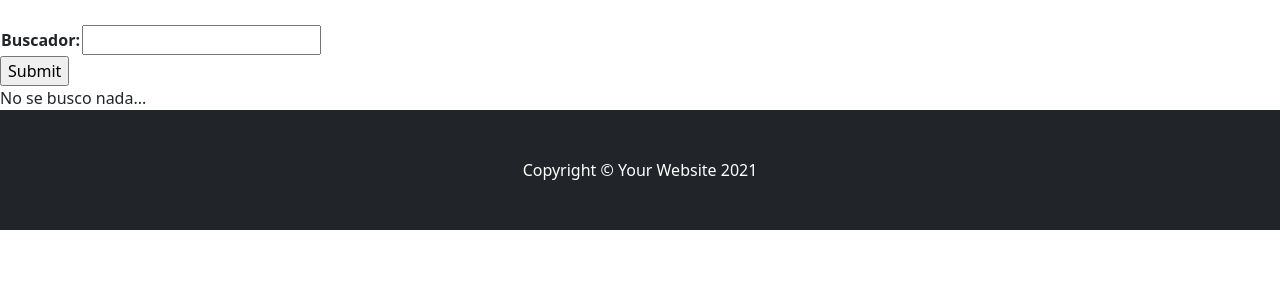
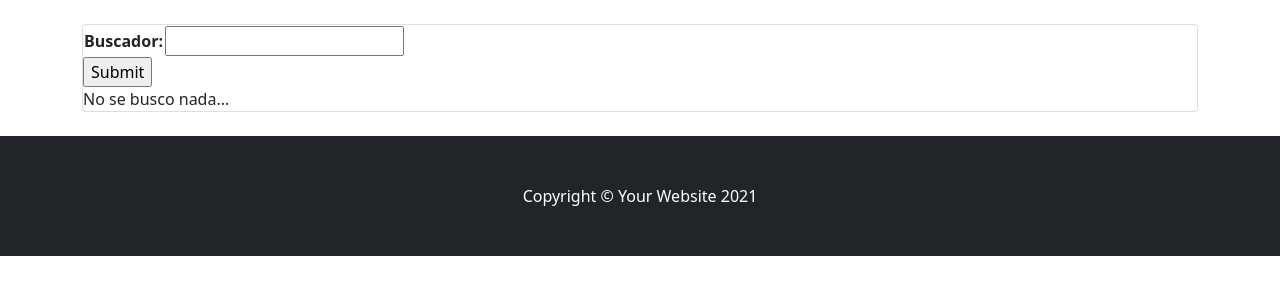
Before and after one commit to LauSolCarr/EntregaIntermedia_PF_LauraCarreras, a Django app: page /clase/busqueda-usuario/ in a window 1280 px wide. Shown: the part 297-597 px from the top of the page. Run offline with Django 4.2, Linux system fonts and the light colour scheme; some libraries are stand-ins or nearby versions.

Commit message:
Mostramos a los usuarios en un formulario

```diff
--- a/Class/templates/Class/found_curso.html
+++ b/Class/templates/Class/found_user.html
@@ -12,6 +12,15 @@
 
 
 {% block Bloque_Body %}
+
+
+
+<div class="container">
+    <div class="row">
+        <!-- Blog entries-->
+        <div class="col-lg-20">
+            <div class="card mb-4">
+
 
             <form action= {% url 'busqueda_usuario' %} method = 'get'>
                 {% csrf_token %}
@@ -34,7 +43,10 @@
                 No se busco nada...
             {% endif %}
 
-
+            </div>
+        </div>
+    </div>
+</div>
 
 
 
--- a/Class/views.py
+++ b/Class/views.py
@@ -37,7 +37,7 @@ def busqueda_usuario(request):
     buscador = User_found()
 
     return render(
-        request,'Class/found_curso.html',
+        request,'Class/found_user.html',
         {
             'buscador':buscador,
             'usuarios_buscados':usuarios_buscados,
```
Also changed, not shown: README.md.
